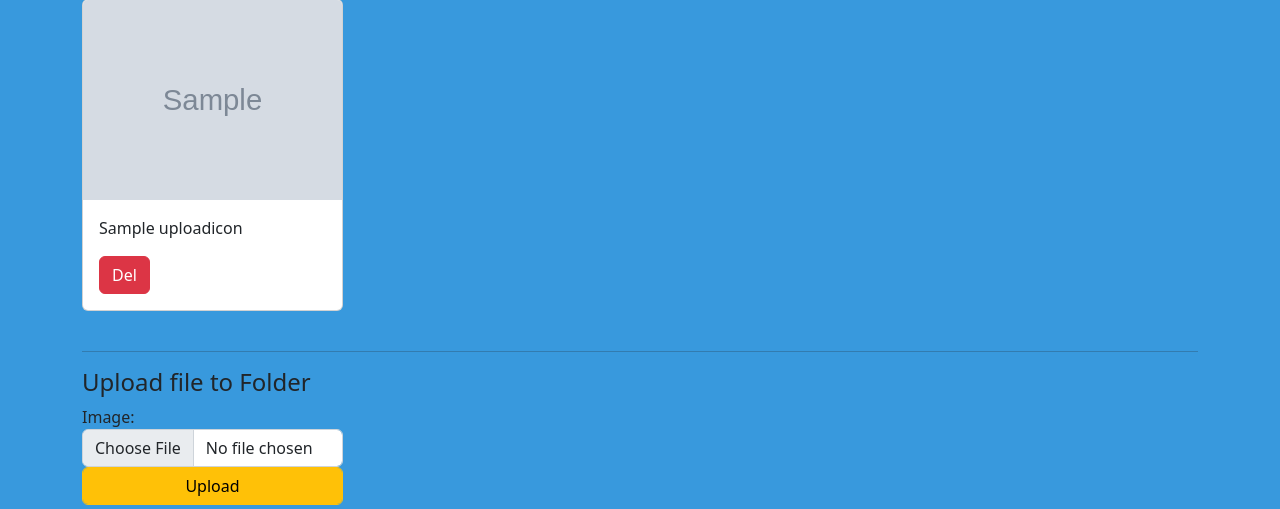
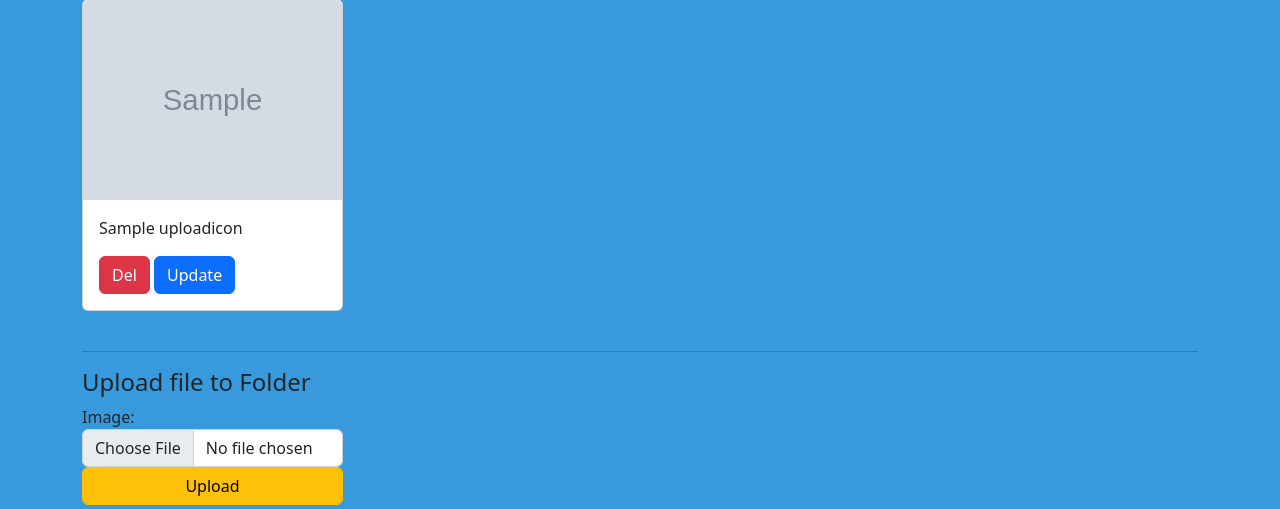
Before and after one commit to miniCloudMES/Django-Files-Handle, a Django app: page / in a window 1280 px wide. Shown: the part 371-880 px from the top of the page. Run offline with Django 3.2, Linux system fonts and the light colour scheme; tables that the repository leaves empty hold one stand-in row (values such as "Sample post"); grey boxes marked "Sample" are stand-in pictures.

Commit message:
Add update funxtion and change save name for file save method.

```diff
--- a/mainsite/fileupload/templates/fileupload/home.html
+++ b/mainsite/fileupload/templates/fileupload/home.html
@@ -48,10 +48,11 @@
                 <div class="card-body">
                     <p class="card-text">{{ icon.Title }}</p>
                     <a class="btn btn-danger" href="{% url 'fileupload:home' %}?do=del&id={{ icon.id }}" role="button">Del</a>
+                    <button type="button" class="btn btn-primary" data-bs-toggle="modal" data-bs-target="#Modal{{ icon.id }}">Update</button>
                 </div>
             </div>
         </div>
-        <!-- Modal -->
+        <!-- Show Image Modal -->
         <div class="modal fade" id="exampleModal{{ icon.id }}" tabindex="-1" aria-labelledby="exampleModalLabel"
              aria-hidden="true">
             <div class="modal-dialog modal-lg">
@@ -69,6 +70,36 @@
                 </div>
             </div>
         </div>
+        <!-- Modal End -->
+        <!-- Update Form Modal -->
+                <div class="modal fade" id="Modal{{ icon.id }}" tabindex="-1" aria-labelledby="exampleModalLabel" aria-hidden="true">
+                      <div class="modal-dialog">
+                        <div class="modal-content">
+                          <div class="modal-header">
+                            <h1 class="modal-title fs-5" id="exampleModalLabel">New message</h1>
+                            <button type="button" class="btn-close" data-bs-dismiss="modal" aria-label="Close"></button>
+                          </div>
+                          <div class="modal-body">
+                            <form action="{% url 'fileupload:update' icon.id %}" method="post" enctype="multipart/form-data" id="update_form{{ icon.id }}">
+                                {% csrf_token %}
+                              <div class="mb-3">
+                                <label for="update_title" class="col-form-label">Title:</label>
+                                <input type="text" class="form-control" id="update_title" name="update_title" value="{{ icon.Title }}" required>
+                              </div>
+                              <div class="mb-3">
+                                <label for="update_image" class="col-form-label">Update Image:</label>
+                                <input type="file"  class="form-control" name="update_image" id="update_image" >
+                              </div>
+                            </form>
+                          </div>
+                          <div class="modal-footer">
+                              <button type="button" class="btn btn-secondary" data-bs-dismiss="modal">Close</button>
+                              <input class="btn btn-warning" type="submit" value="UpDate" form="update_form{{ icon.id }}">
+                          </div>
+                        </div>
+                      </div>
+                    </div>
+                <!-- Modal End  -->
         {% endfor %}
     </div>
     <br>
@@ -92,7 +123,7 @@
         <div class="col-lg-3 col-md-6 col-sm-12 mb-30">
             <div class="card mt-3">
                 <!-- Button trigger modal -->
-                <a href="#" data-bs-toggle="modal" data-bs-target="#exampleModal{{ forloop.counter }}">
+                <a href="#" data-bs-toggle="modal" data-bs-target="#ShowModal{{ forloop.counter }}">
                     <img src="{{ image.path }}" class="card-img-top" alt="image"
                          style="height: 200px;">
                 </a>
@@ -104,7 +135,7 @@
             </div>
         </div>
         <!-- Modal -->
-        <div class="modal fade" id="exampleModal{{ forloop.counter }}" tabindex="-1" aria-labelledby="ModalLabel"
+        <div class="modal fade" id="ShowModal{{ forloop.counter }}" tabindex="-1" aria-labelledby="ModalLabel"
              aria-hidden="true">
             <div class="modal-dialog modal-lg">
                 <div class="modal-content">
--- a/mainsite/fileupload/urls.py
+++ b/mainsite/fileupload/urls.py
@@ -21,4 +21,5 @@ from . import views
 urlpatterns = [
     path('', views.home, name='home'),
     path('savetomodel', views.savetomodel, name='savetomodel'),
+    path('<int:image_id>/update/', views.update, name='update'),
 ]
--- a/mainsite/fileupload/views.py
+++ b/mainsite/fileupload/views.py
@@ -8,7 +8,7 @@ from django.conf import settings
 from django.db.models.signals import post_delete, pre_save
 from django.dispatch import receiver
 from django.http import HttpResponseRedirect
-from django.shortcuts import render, redirect
+from django.shortcuts import render, redirect, get_object_or_404
 from django.urls import reverse
 
 from .forms import UploadFileForm, UploadIconModelForm
@@ -52,7 +52,7 @@ def home(request):
             # print('The size of file is %d bytes' % receive_file.size)
             now_time = datetime.datetime.now()
             # 避免相同檔名覆蓋
-            new_file_name = now_time.strftime('%Y%m%d_%H%M%S_' + receive_file.name)
+            new_file_name = now_time.strftime('%Y%m%d_%H%M%S'+'.jpg')
             # print('File Name is %s' % new_file_name)
             path_file = settings.MEDIA_ROOT + '/upload/'
             # print('Path: %s' % path_file)
@@ -143,6 +143,23 @@ def savetomodel(request):
             captcha_message = 'Wrong Captcha ! 驗證碼錯誤！'
             return render(request, 'fileupload/home.html', locals())
 
+def update(request, image_id):
+    print('Update Image ID:', image_id)
+    pick_data = get_object_or_404(UploadIcons, pk=image_id)
+    title = request.POST.get('update_title')
+    image_file = request.FILES.get('update_image')
+    print("File Object:", image_file)
+    pick_data.Title = title
+    if image_file != None:
+        pick_data.IconImage = image_file
+    else:
+        pass
+    # print(image_id)
+    # print(title)
+    # print(image_file)
+    print('Update Image: %s' % pick_data.Title)
+    pick_data.save()
+    return HttpResponseRedirect(reverse('fileupload:home'))
 
 # 刪除使用 FileField 或是 ImageField 儲存的檔案
 @receiver(post_delete, sender=UploadIcons)
```
Also changed, not shown: 1 other file.
